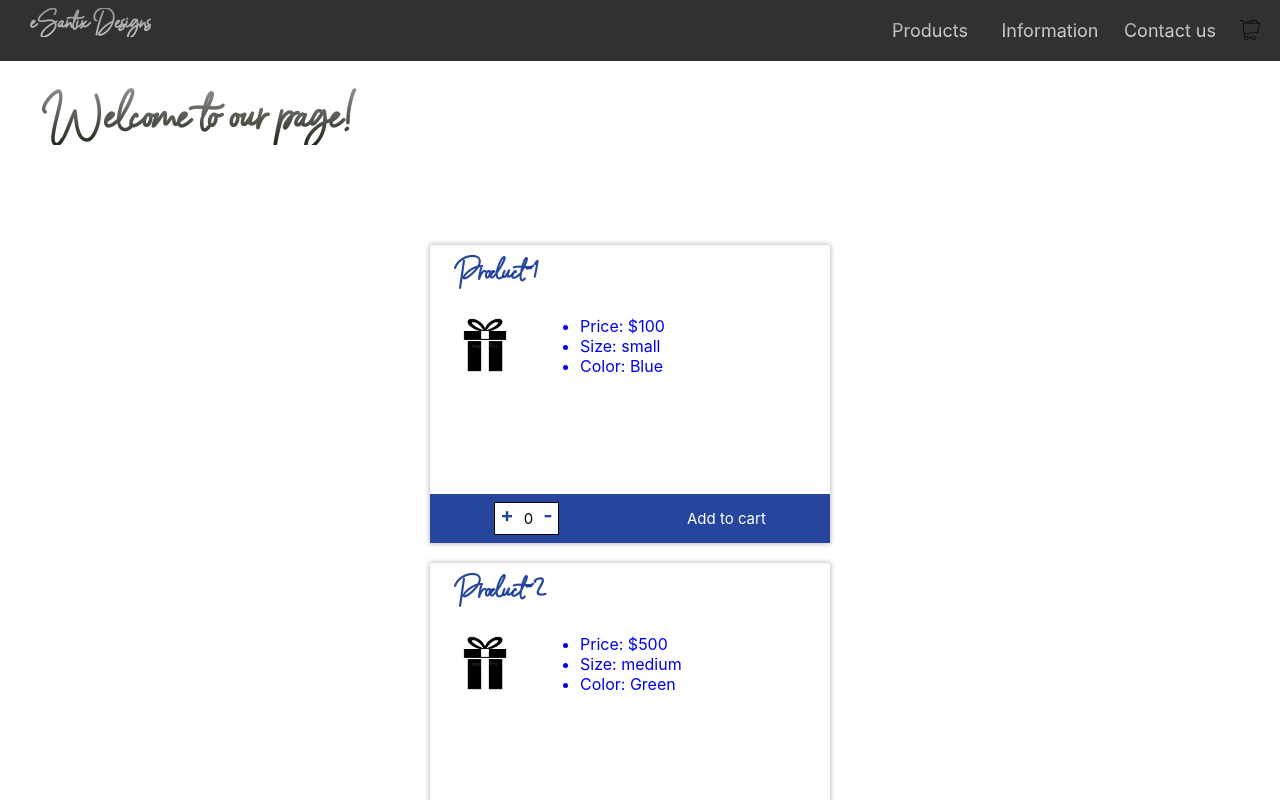
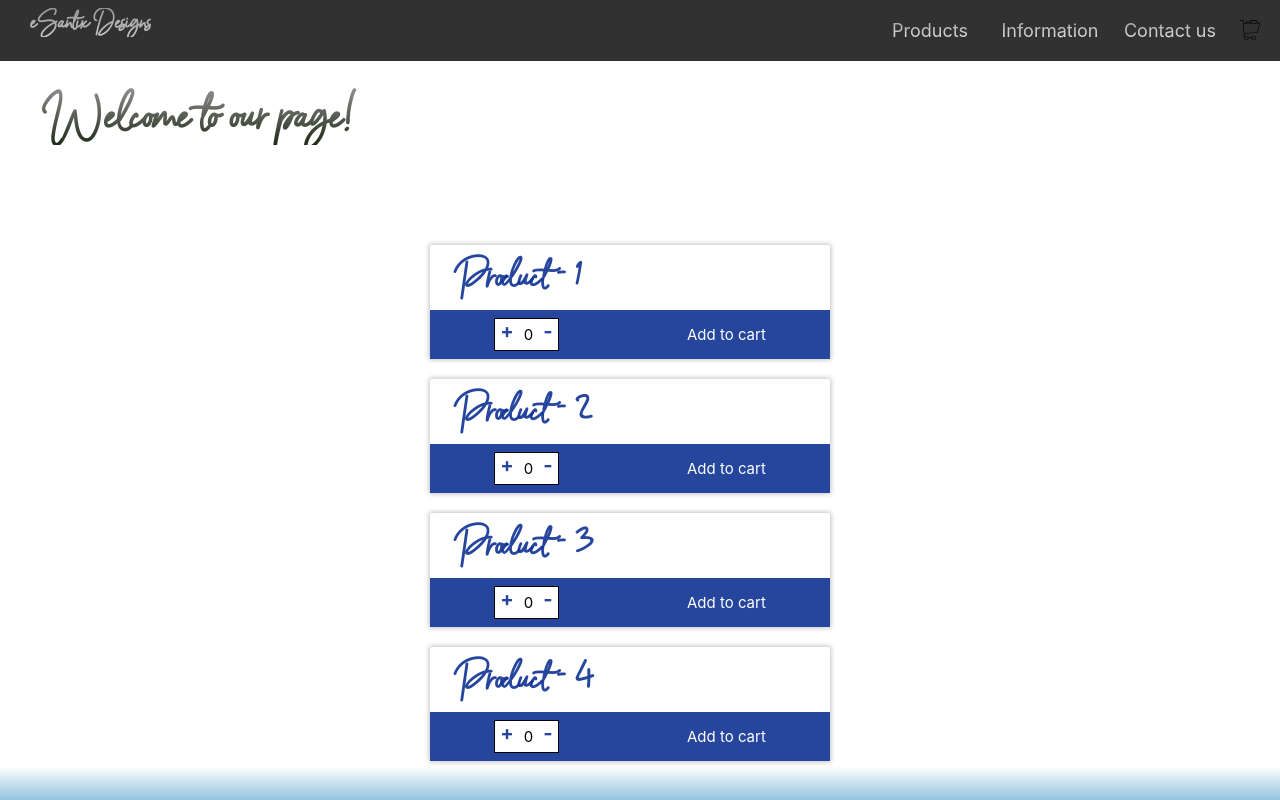
Before and after one commit to esantix/coderhouse-react, a React (Create React App) app in the folder esantix-echevarria/: page / in a window 1280 px wide. Built offline with nearby package versions, Linux system fonts and the light colour scheme.

Commit message:
fix on item structure

```diff
--- a/esantix-echevarria/src/components/Item.jsx
+++ b/esantix-echevarria/src/components/Item.jsx
@@ -1,3 +1,4 @@
+
 import ItemCount from "./ItemCount"
 import ItemDetailContainer from "./ItemDetailContainer"
 import { Link } from 'react-router-dom';
@@ -8,8 +9,8 @@ function Item(props) {
     return (
         <Link to={`/item/${props.itemId}`}>
             <div className="Item">
+                <h1>{props.name}</h1>
 
-                <ItemDetailContainer itemId={props.itemId} />
                 <ItemCount stock={props.stock} />
             </div> </Link>
     )
--- a/esantix-echevarria/src/components/ItemDetailContainer.jsx
+++ b/esantix-echevarria/src/components/ItemDetailContainer.jsx
@@ -5,17 +5,15 @@ import ItemDetail from './ItemDetail'
 
 
 function ItemDetailContainer(props) {
-    let itemIds = props.itemId
 
 
-    const { id} = useParams();
-    console.log("PARAM " + id)
+    const {id} = useParams();
 
-    useEffect(  ()=>{itemIds = id}, [id] )
+useEffect(()=>{console.log("ID is:..." + id)},[id])
 
     return (
         <div>
-            <ItemDetail itemId={itemIds}/>
+            <ItemDetail itemId={id}/>
         </div>
     )
 }
--- a/esantix-echevarria/src/components/ItemList.jsx
+++ b/esantix-echevarria/src/components/ItemList.jsx
@@ -10,7 +10,7 @@ function ItemList(props) {
                          {
                     props.data.map(
                         (elem) => {
-                            return <Item stock={elem.stock} itemId={elem.id} />
+                            return <Item stock={elem.stock} itemId={elem.id} name={elem.name}/>
                         }
                     )
                 }
--- a/esantix-echevarria/src/components/ItemListContainer.jsx
+++ b/esantix-echevarria/src/components/ItemListContainer.jsx
@@ -3,12 +3,11 @@ import { useState , useEffect} from 'react';
 import ItemList from "./ItemList"
 import LoadingBanner from './LoadingBanner'
 
-
 const FAKE_CATALOGUE = [
-    { "id": 1, "stock": 10 },
-    { "id": 2, "stock": 2 },
-    { "id": 3, "stock": 10 },
-    { "id": 4, "stock": 10 }]
+    { "id": 1, "stock": 10, "name": "Product - 1" },
+    { "id": 2, "stock": 2, "name": "Product - 2"  },
+    { "id": 3, "stock": 10, "name": "Product - 3"  },
+    { "id": 4, "stock": 10, "name": "Product - 4"  }]
 
 
 
--- a/esantix-echevarria/src/styles/list.scss
+++ b/esantix-echevarria/src/styles/list.scss
@@ -4,7 +4,7 @@ $itmeColor: #103394e7;
     display: flex;
     flex-direction: row;
     justify-content: space-around;
-    flex-wrap: wrap;
+    // flex-wrap: wrap;
 }
 
 
@@ -27,6 +27,11 @@ $itmeColor: #103394e7;
     }
 }
 .Item {
+    h1{
+        font-family: "myfont";
+        margin: 10px 25px;
+        color: $itmeColor;
+    }
     margin-top: 20px;
     margin-right: 20px;
     margin-bottom: 5px;
```
